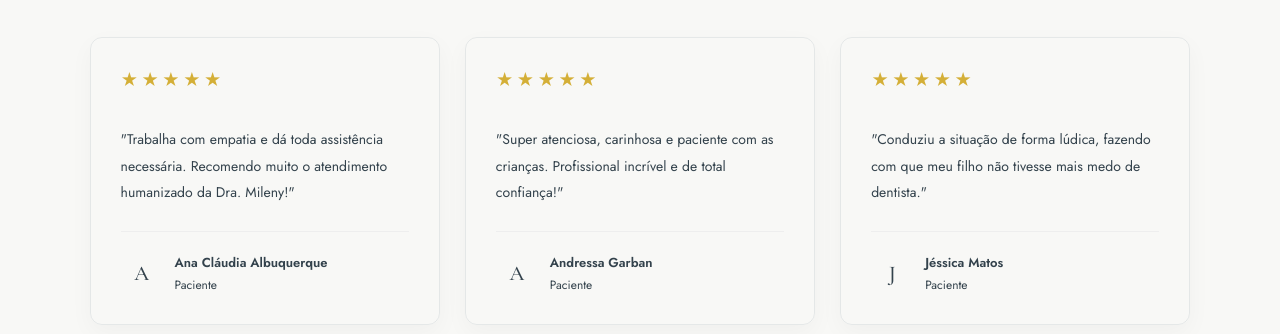
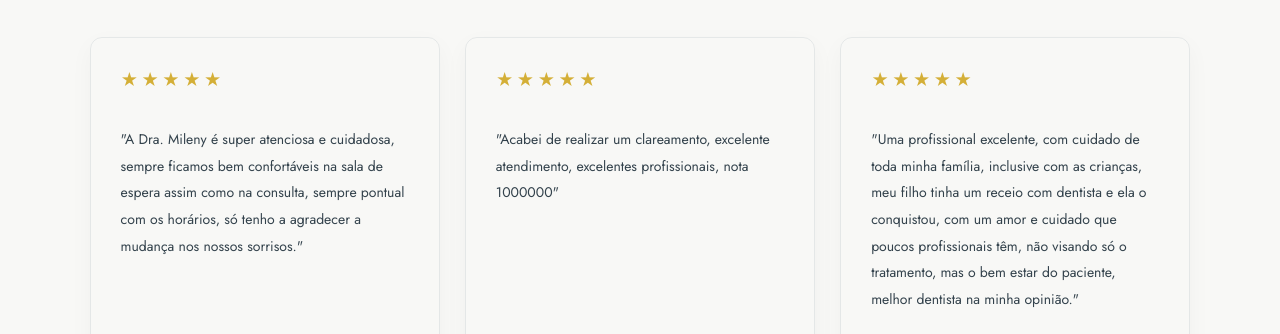
Before and after one commit to Gabriel-PiresDaSilva/Projeto-Dentista, a plain HTML site: page index.html in a window 1280 px wide. Shown: the part 2553-2887 px from the top of the page. Drawn offline with nearby package versions, Linux system fonts and the light colour scheme.

Commit message:
fix: ajustes nas opinioes do google

```diff
--- a/index.html
+++ b/index.html
@@ -214,14 +214,13 @@
               <div class="avaliacao-estrelas">★★★★★</div>
 
               <p class="avaliacao-texto">
-                "Trabalha com empatia e dá toda assistência necessária.
-                Recomendo muito o atendimento humanizado da Dra. Mileny!"
+                "A Dra. Mileny é super atenciosa e cuidadosa, sempre ficamos bem confortáveis na sala de espera assim como na consulta, sempre pontual com os horários, só tenho a agradecer a mudança nos nossos sorrisos."
               </p>
 
               <div class="avaliacao-autor">
                 <div class="avaliacao-avatar">A</div>
                 <div>
-                  <strong>Ana Cláudia Albuquerque</strong>
+                  <strong>Daniela Hino</strong>
                   <span>Paciente</span>
                 </div>
               </div>
@@ -231,14 +230,13 @@
               <div class="avaliacao-estrelas">★★★★★</div>
 
               <p class="avaliacao-texto">
-                "Super atenciosa, carinhosa e paciente com as crianças.
-                Profissional incrível e de total confiança!"
+                "Acabei de realizar um clareamento, excelente atendimento, excelentes profissionais, nota 1000000"
               </p>
 
               <div class="avaliacao-autor">
                 <div class="avaliacao-avatar">A</div>
                 <div>
-                  <strong>Andressa Garban</strong>
+                  <strong>Gustavo Oliveira</strong>
                   <span>Paciente</span>
                 </div>
               </div>
@@ -248,14 +246,13 @@
               <div class="avaliacao-estrelas">★★★★★</div>
 
               <p class="avaliacao-texto">
-                "Conduziu a situação de forma lúdica, fazendo com que meu filho
-                não tivesse mais medo de dentista."
+                "Uma profissional excelente, com cuidado de toda minha família, inclusive com as crianças, meu filho tinha um receio com dentista e ela o conquistou, com um amor e cuidado que poucos profissionais têm, não visando só o tratamento, mas o bem estar do paciente, melhor dentista na minha opinião."
               </p>
 
               <div class="avaliacao-autor">
                 <div class="avaliacao-avatar">J</div>
                 <div>
-                  <strong>Jéssica Matos</strong>
+                  <strong>Andressa Garban</strong>
                   <span>Paciente</span>
                 </div>
               </div>
```
